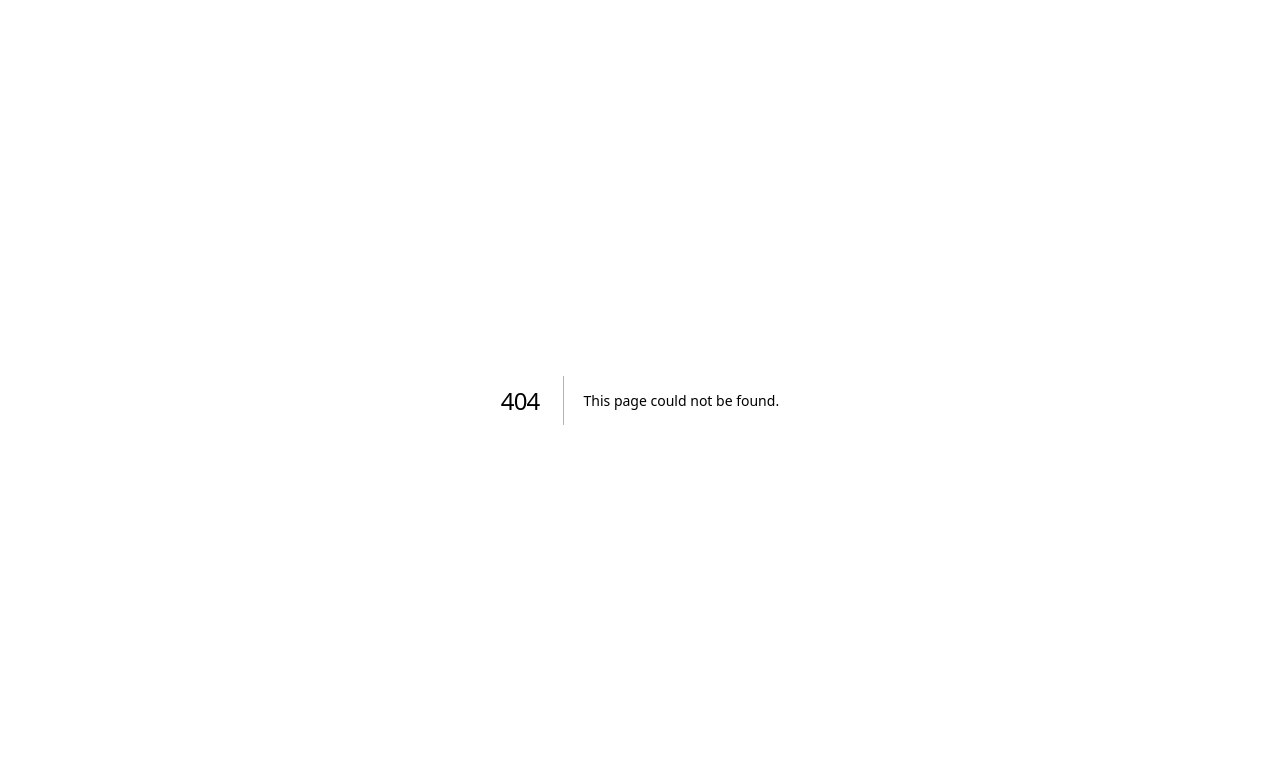
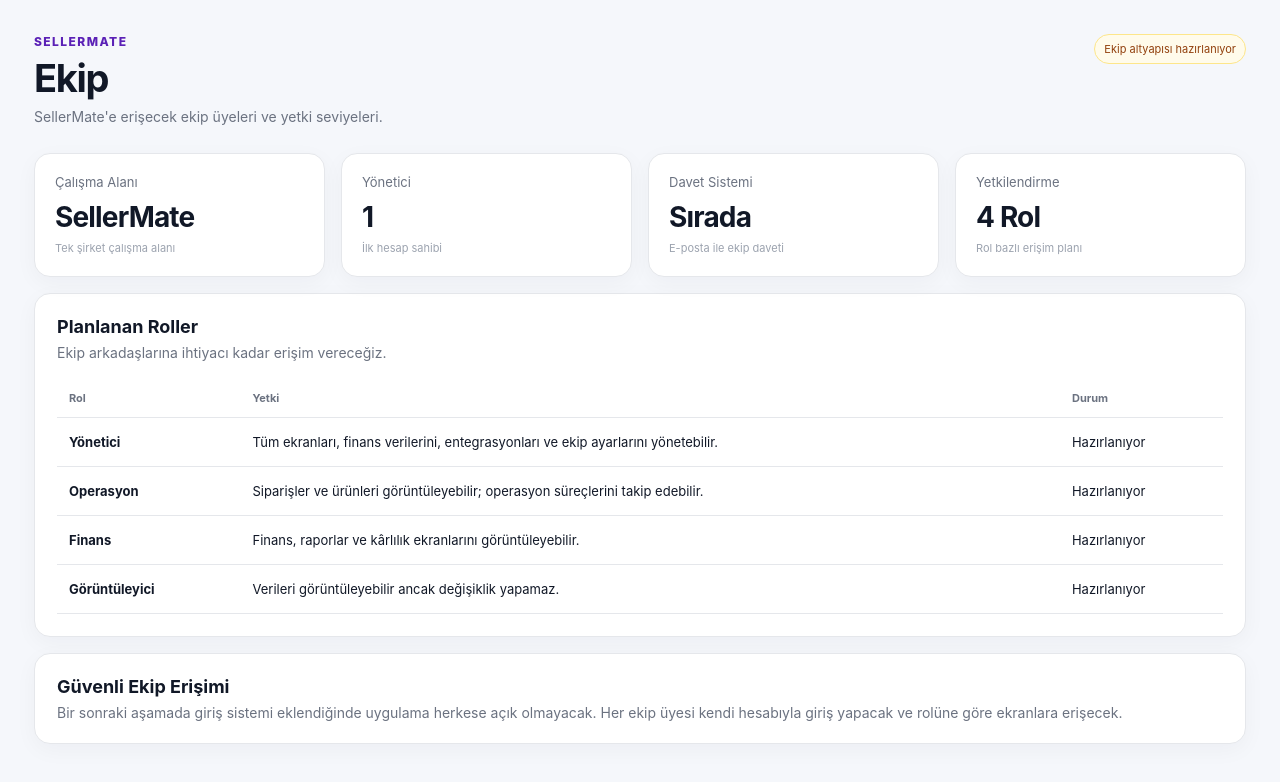
Before and after one commit to dev-bahadircokgezme/sellermate-web, a Next.js app: page /ekip in a window 1280 px wide. Before the commit this address had no page. Shown: the top 782 px of the page. Built offline with nearby package versions, Linux system fonts and the light colour scheme.

Commit message:
Add SellerMate team management placeholder

```diff
--- /dev/null
+++ b/app/ekip/page.tsx
@@ -0,0 +1,22 @@
+export const dynamic = "force-dynamic";
+
+const roles = [
+  {name:"Yönetici", desc:"Tüm ekranları, finans verilerini, entegrasyonları ve ekip ayarlarını yönetebilir."},
+  {name:"Operasyon", desc:"Siparişler ve ürünleri görüntüleyebilir; operasyon süreçlerini takip edebilir."},
+  {name:"Finans", desc:"Finans, raporlar ve kârlılık ekranlarını görüntüleyebilir."},
+  {name:"Görüntüleyici", desc:"Verileri görüntüleyebilir ancak değişiklik yapamaz."},
+];
+
+export default function TeamPage(){
+ return <main className="content">
+  <header className="topbar"><div><p className="eyebrow">SELLERMATE</p><h1>Ekip</h1><p className="muted">SellerMate'e erişecek ekip üyeleri ve yetki seviyeleri.</p></div><span className="connectionBadge">Ekip altyapısı hazırlanıyor</span></header>
+  <section className="metricGrid">
+   <article className="card metricCard"><p className="metricLabel">Çalışma Alanı</p><strong className="metricValue">SellerMate</strong><p className="metricNote">Tek şirket çalışma alanı</p></article>
+   <article className="card metricCard"><p className="metricLabel">Yönetici</p><strong className="metricValue">1</strong><p className="metricNote">İlk hesap sahibi</p></article>
+   <article className="card metricCard"><p className="metricLabel">Davet Sistemi</p><strong className="metricValue">Sırada</strong><p className="metricNote">E-posta ile ekip daveti</p></article>
+   <article className="card metricCard"><p className="metricLabel">Yetkilendirme</p><strong className="metricValue">4 Rol</strong><p className="metricNote">Rol bazlı erişim planı</p></article>
+  </section>
+  <section className="card ordersCard"><div className="cardHeader"><div><h2>Planlanan Roller</h2><p className="muted">Ekip arkadaşlarına ihtiyacı kadar erişim vereceğiz.</p></div></div><div className="tableWrap"><table><thead><tr><th>Rol</th><th>Yetki</th><th>Durum</th></tr></thead><tbody>{roles.map(r=><tr key={r.name}><td><strong>{r.name}</strong></td><td>{r.desc}</td><td>Hazırlanıyor</td></tr>)}</tbody></table></div></section>
+  <section className="card ordersCard"><div className="cardHeader"><div><h2>Güvenli Ekip Erişimi</h2><p className="muted">Bir sonraki aşamada giriş sistemi eklendiğinde uygulama herkese açık olmayacak. Her ekip üyesi kendi hesabıyla giriş yapacak ve rolüne göre ekranlara erişecek.</p></div></div></section>
+ </main>
+}
```
